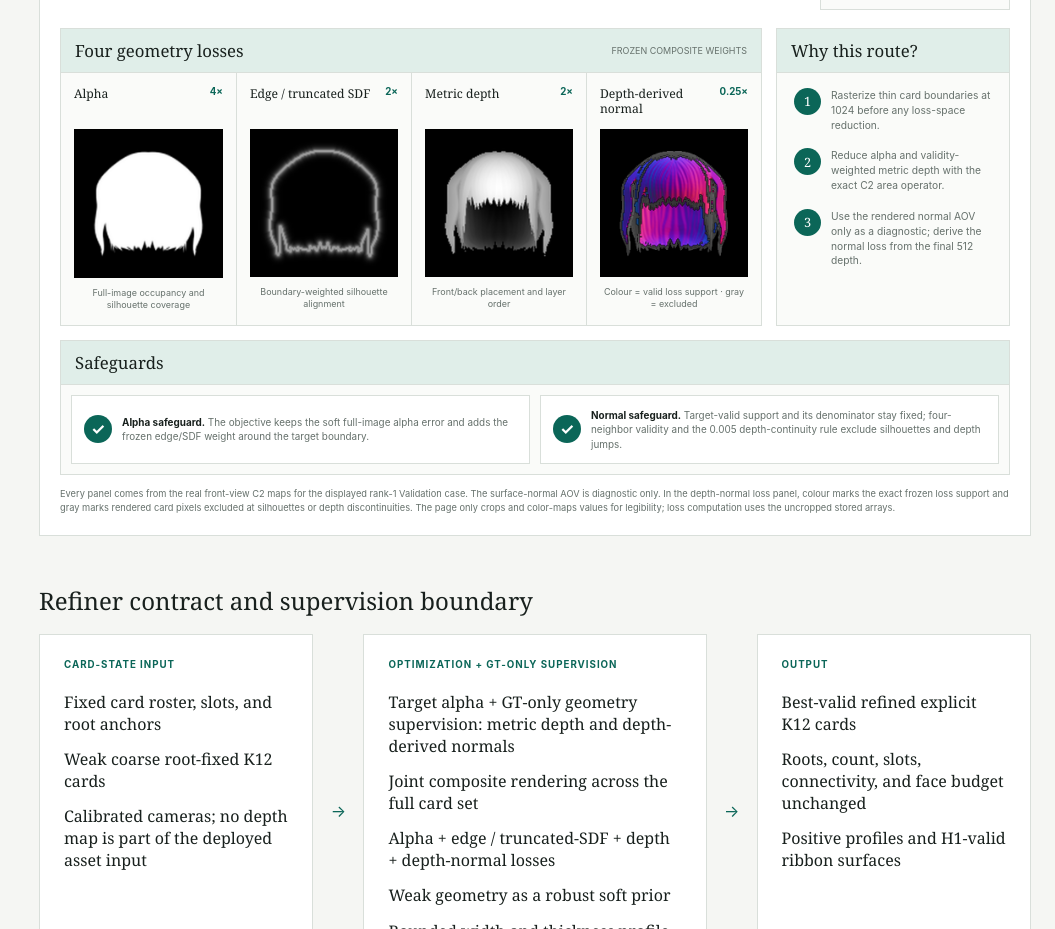
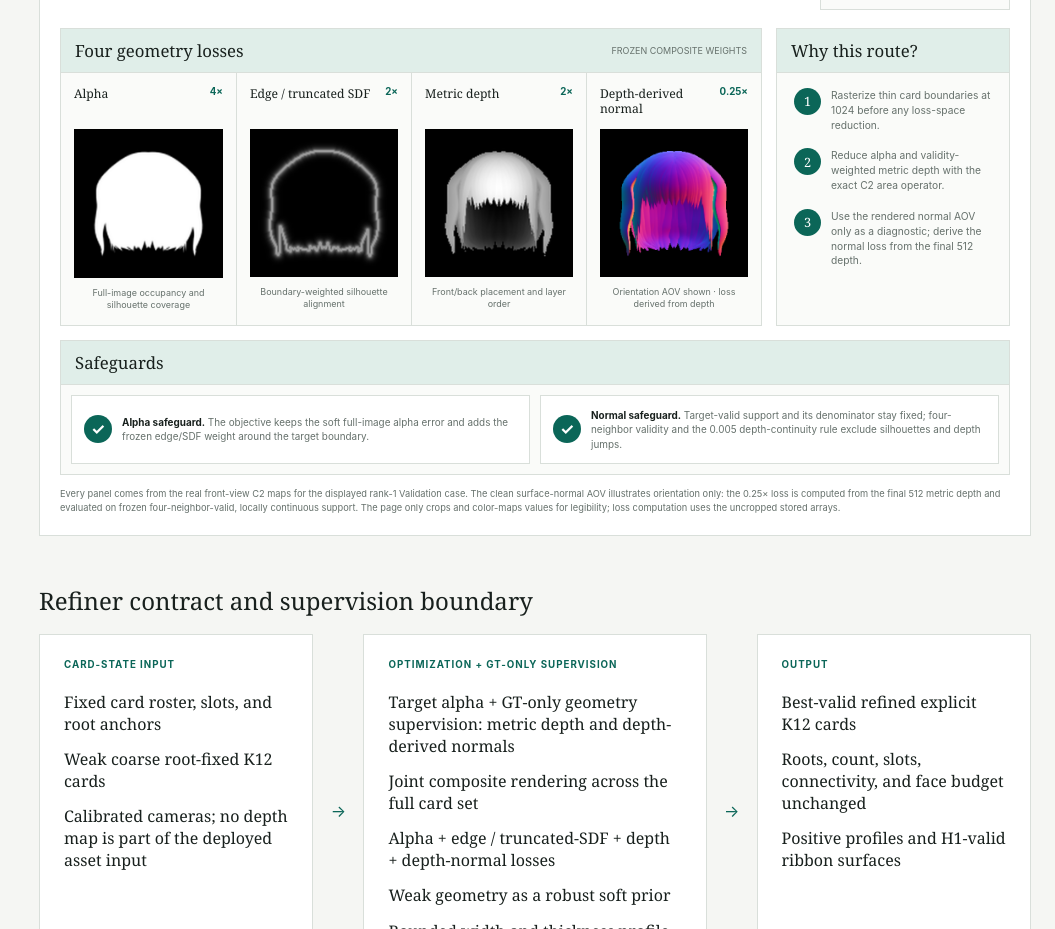
Before and after one commit to Xinyi-0916/research-site, a React (Vite) app: page / in a window 1280 px wide. Shown: the part 7920-8849 px from the top of the page, without its empty margins (225-1280 px from the left). Built offline with nearby package versions, Linux system fonts and the light colour scheme.

Commit message:
Use clean normal visualization in loss chart

```diff
--- a/public/media/methodology/8174510361203308830/provenance.json
+++ b/public/media/methodology/8174510361203308830/provenance.json
@@ -8,7 +8,7 @@
   "depth_max_m": 3.0727479457855225,
   "depth_normal_valid_pixels": 4889,
   "surface_normal_aov": "explicit_card_normal_world_i16; diagnostic only",
-  "depth_normal_visualization": "color = exact frozen loss support; gray = rendered card pixels excluded by validity or the 0.005 m continuity rule",
+  "depth_normal_visualization": "the chart uses the clean surface-normal AOV as a legible orientation thumbnail; the exact loss is derived from 512 metric depth on frozen valid support",
   "roi_512": [
     189,
     22,
--- a/src/data/siteData.js
+++ b/src/data/siteData.js
@@ -105,9 +105,9 @@ export const rendererDemonstration = {
     {
       title: 'Depth-derived normal',
       weight: '0.25×',
-      detail: 'Colour = valid loss support · gray = excluded',
-      image: asset('/media/methodology/8174510361203308830/depth-normal-support.png'),
-      alt: 'Depth-derived normal supervision with valid pixels in colour and excluded card pixels in gray',
+      detail: 'Orientation AOV shown · loss derived from depth',
+      image: asset('/media/methodology/8174510361203308830/surface-normal-aov.png'),
+      alt: 'World-space surface-normal AOV illustrating the orientation supervised by the depth-derived normal loss',
     },
   ],
   routeReasons: [
@@ -125,7 +125,7 @@ export const rendererDemonstration = {
       body: 'Target-valid support and its denominator stay fixed; four-neighbor validity and the 0.005 depth-continuity rule exclude silhouettes and depth jumps.',
     },
   ],
-  provenance: 'Every panel comes from the real front-view C2 maps for the displayed rank-1 Validation case. The surface-normal AOV is diagnostic only. In the depth-normal loss panel, colour marks the exact frozen loss support and gray marks rendered card pixels excluded at silhouettes or depth discontinuities. The page only crops and color-maps values for legibility; loss computation uses the uncropped stored arrays.',
+  provenance: 'Every panel comes from the real front-view C2 maps for the displayed rank-1 Validation case. The clean surface-normal AOV illustrates orientation only: the 0.25× loss is computed from the final 512 metric depth and evaluated on frozen four-neighbor-valid, locally continuous support. The page only crops and color-maps values for legibility; loss computation uses the uncropped stored arrays.',
 }
 
 export const project = {
```
Also changed, not shown: public/media/methodology/8174510361203308830/depth-normal-support.png (deleted), 1 other file (tests, documents, lock files or other folders).
